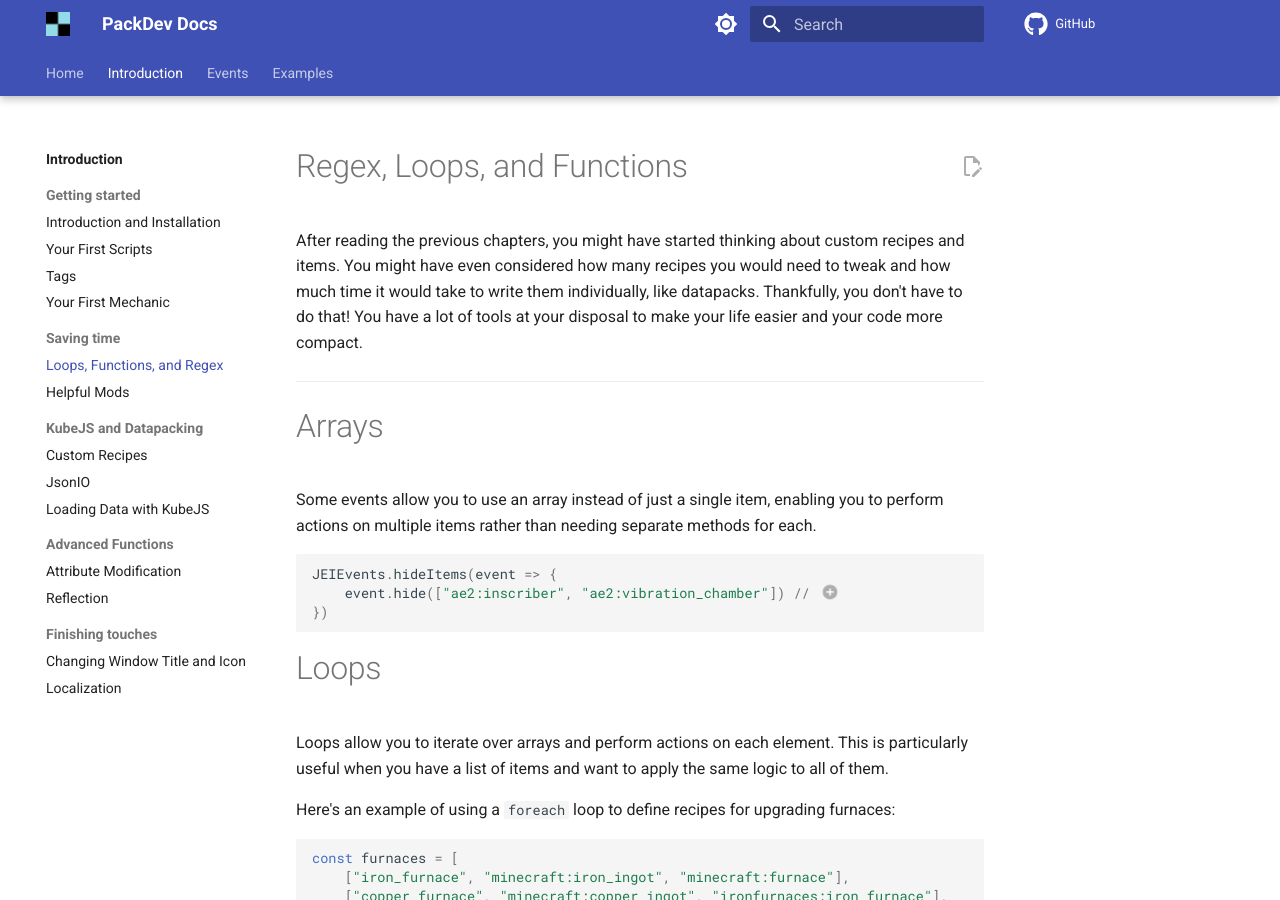
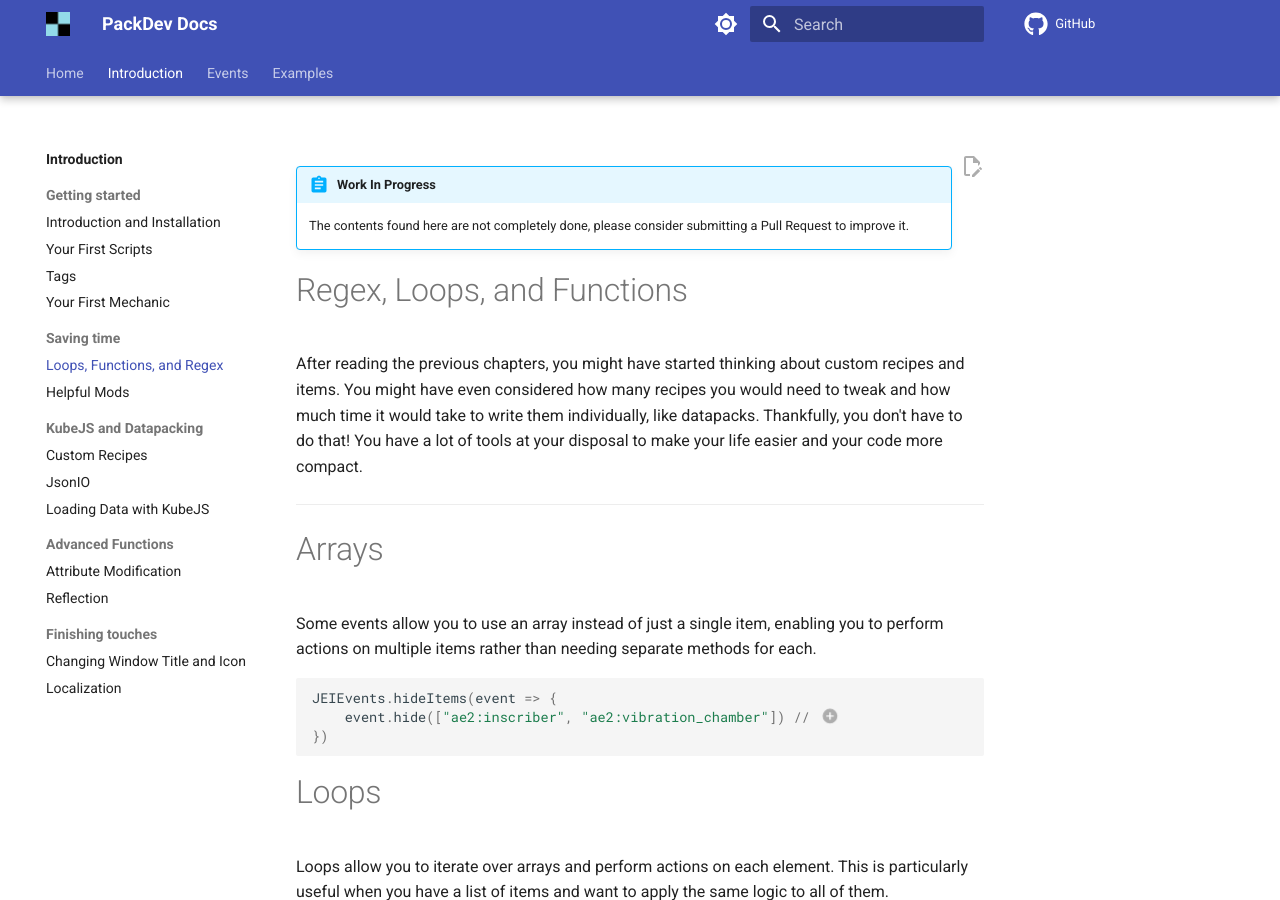
Before and after one commit to ThePansmith/docs, an MkDocs documentation site: the page built from docs/introduction/saving-time/loops.md, in a window 1280 px wide and 900 px high. Built offline with MkDocs 1.6.1 and Material for MkDocs 9.7.7, drawn with Linux system fonts in a browser that asks for light colours; comment, search, counter and statistics services are not loaded.

Commit message:
Update loops.md

```diff
--- a/docs/introduction/saving-time/loops.md
+++ b/docs/introduction/saving-time/loops.md
@@ -1,6 +1,9 @@
 ---
 title: Loops, Functions, and Regex
 ---
+
+!!! abstract "Work In Progress"
+    The contents found here are not completely done, please consider submitting a Pull Request to improve it.
 
 # Regex, Loops, and Functions
 
```
